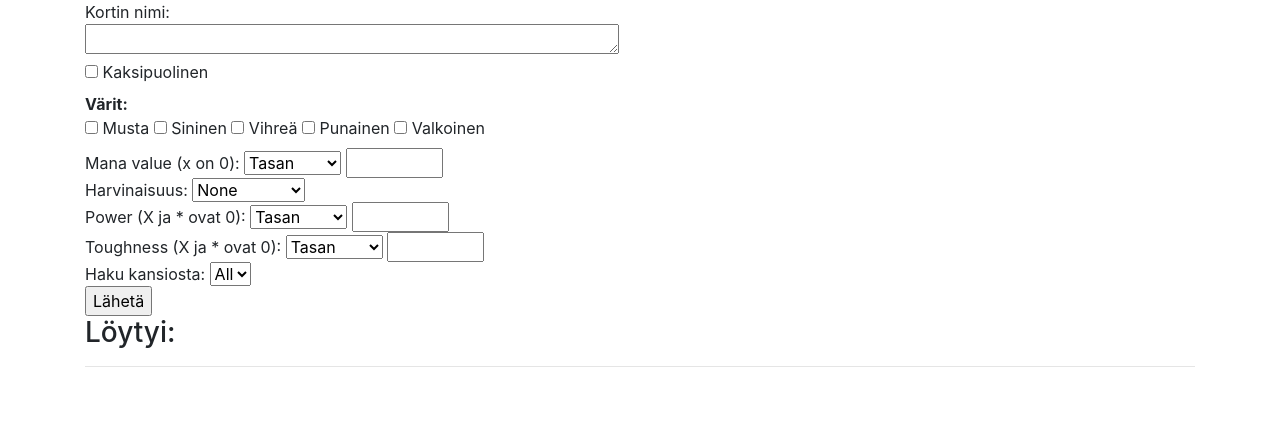
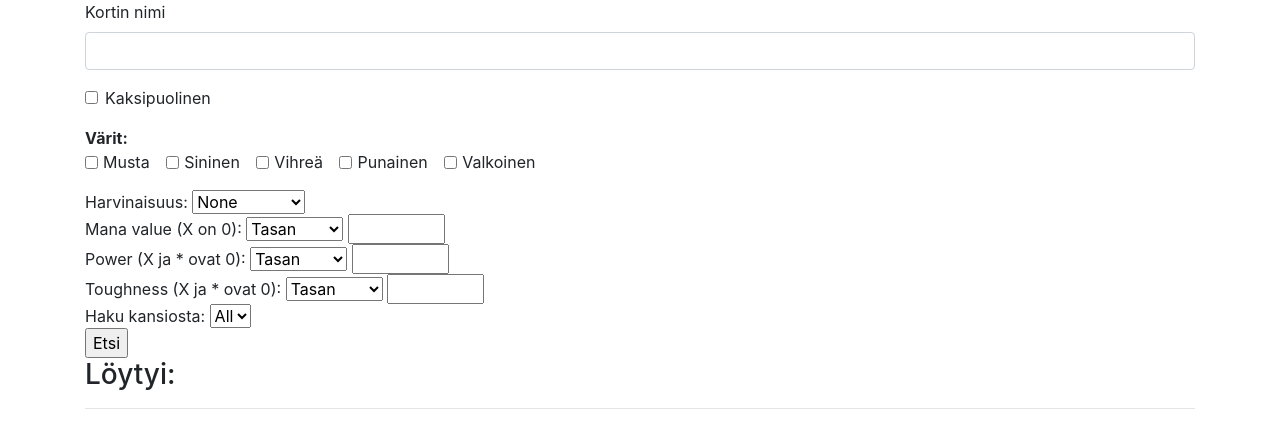
Before and after one commit to kaltionkasvatti/magic-library, a Flask app: template templates/search.html in a window 1280 px wide. Shown: the part 56-504 px from the top of the page. Run offline with Flask 3, Linux system fonts and the light colour scheme; the template is opened without the code that fills it, so the values that code supplies are empty; some libraries are stand-ins or nearby versions.

Commit message:
Improved appearance

```diff
--- a/templates/search.html
+++ b/templates/search.html
@@ -21,27 +21,48 @@
         </ul>
     </nav>
     <form action="/search" method="GET">
-        Kortin nimi: <br>
-        <textarea name="cardname" rows="1" cols="50"></textarea>
+        <div class="mb-3">
+            <label for="cardname" class="form-label">Kortin nimi</label>
+            <input name="cardname" class="form-control" rows="1" cols="20"></textarea>
+        </div>
+        <div class="mb-3 form-check">
+            <input type="checkbox" class="form-check-input" name="twofaced" value="True">
+            <label class="form-check-label" for ="twofaced"> Kaksipuolinen</label>
+        </div>
+        <b>Värit:</b>
         <br>
-            <input type="checkbox" name="twofaced" value="True">
-            <label for ="twofaced"> Kaksipuolinen</label>
+        <div class="mb-3 form-check form-check-inline">
+            <input type="checkbox" class="form-check-input" name="colour1" value="b">
+            <label class="form-check-label" for="colour1"> Musta</label>
+        </div>
+        <div class="mb-3 form-check form-check-inline">
+            <input type="checkbox" class="form-check-input" name="colour2" value="u">
+            <label class="form-check-label" for="colour2"> Sininen</label>
+        </div>
+        <div class="mb-3 form-check form-check-inline">
+            <input type="checkbox" class="form-check-input" name="colour3" value="g">
+            <label class="form-check-label" for="colour3"> Vihreä</label>
+        </div>
+        <div class="mb-3 form-check form-check-inline">
+            <input type="checkbox" class="form-check-input" name="colour4" value="r">
+            <label class="form-check-label" for="colour4"> Punainen</label>
+        </div>
+        <div class="mb-3 form-check form-check-inline">
+            <input type="checkbox" class="form-check-input" name="colour5" value="w">
+            <label class="form-check-label" for="colour5"> Valkoinen</label>
+        </div>
         <br>
-            <b>Värit:</b>
+        Harvinaisuus:
+            <select name="rarity" class="form-select" aria-label="Default select example">
+                <option value="None" selected> None
+                <option value="common" > Common
+                <option value="uncommon" > Uncommon
+                <option value="rare" > Rare
+                <option value="mythic" > Mythic Rare
+            </select>
         <br>
-            <input type="checkbox" name="colour1" value="b">
-            <label for="colour1"> Musta</label>
-            <input type="checkbox" name="colour2" value="u">
-            <label for="colour2"> Sininen</label>
-            <input type="checkbox" name="colour3" value="g">
-            <label for="colour3"> Vihreä</label>
-            <input type="checkbox" name="colour4" value="r">
-            <label for="colour4"> Punainen</label>
-            <input type="checkbox" name="colour5" value="w">
-            <label for="colour5"> Valkoinen</label>
-        <br>
-            Mana value (x on 0):
-            <select name="iscmc">
+            Mana value (X on 0):
+            <select name="iscmc" class="form-select" aria-label="Default select example">
                 <option value="==" selected> Tasan
                 <option value="<="> Enintään
                 <option value=">="> Vähintään
@@ -49,17 +70,8 @@
             <input type="number" name="cmc" min="0" max="100">
         <br>
 
-        Harvinaisuus:
-        <select name="rarity">
-            <option value="None" selected> None
-            <option value="common" > Common
-            <option value="uncommon" > Uncommon
-            <option value="rare" > Rare
-            <option value="mythic" > Mythic Rare
-        </select>
-        <br>
         Power (X ja * ovat 0):
-        <select name="ispower">
+        <select name="ispower" class="form-select" aria-label="Default select example">
             <option value="==" selected> Tasan
             <option value="<="> Enintään
             <option value=">="> Vähintään
@@ -67,7 +79,7 @@
         <input type="number" name="power" min="0" max="100">
         <br>
         Toughness (X ja * ovat 0):
-        <select name="istoughness">
+        <select name="istoughness" class="form-select" aria-label="Default select example">
             <option value="==" selected> Tasan
             <option value="<="> Enintään
             <option value=">="> Vähintään
@@ -75,7 +87,7 @@
         <input type="number" name="toughness" min="0" max="100">
         <br>
         Haku kansiosta:
-        <select name="inlib">
+        <select name="inlib" class="form-select" aria-label="Default select example">
             <option value="None"> All
             {%for folder in libs%}
                 <option value="{{folder[1]}}">{{folder[0]}}
@@ -83,15 +95,28 @@
         </select>
         <input type="hidden" name="libs" value="{{libs}}">
         <br>
-        <input type="submit" value="Lähetä">
+        <input type="submit" value="Etsi">
     </form>
 
     <h3>Löytyi:</h3>
         <hr>
         {% for card in cards%}
-            {{card[1]}}
-            <form action="/cardedit" method="GET"> <input type="hidden" name="card" value="{{card[0]}}"> <input type="submit" value="Muokkaa"> </form>
-            <form action="/delcard" method="GET"> <input type="hidden" name="card" value="{{card[0]}}"> <input type="submit" value="Poista"> </form>
-            <hr>
+            <ul class="list-group list-group-horizontal">
+                <li class="list-group-item">
+                    {{card[1]}}
+                </li>
+                <li class="list-group-item">
+                    <form action="/cardedit" method="GET">
+                        <input type="hidden" name="card" value="{{card[0]}}">
+                        <input class="btn btn-primary" type="submit" value="Muokkaa">
+                    </form>
+                </li>
+                <li class="list-group-item">
+                    <form action="/delcard" method="GET">
+                        <input type="hidden" name="card" value="{{card[0]}}">
+                        <input class="btn btn-danger" type="submit" value="Poista" onclick="return usure(event)">
+                    </form>
+                </li>
+            </ul>
         {% endfor %}
 </div>
```
Also changed, not shown: templates/folder.html (+16 -13 lines), templates/index.html (+6 -5 lines).
